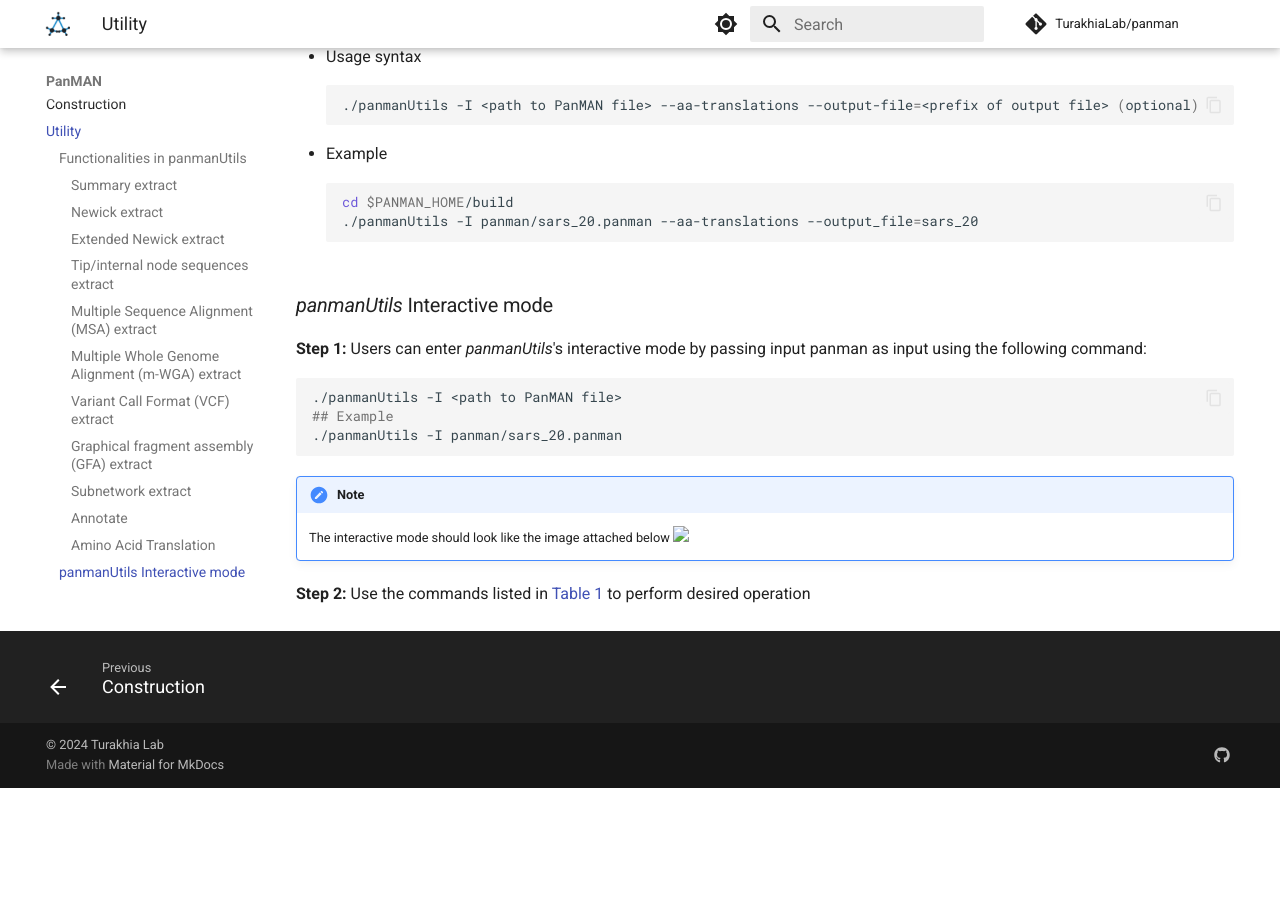
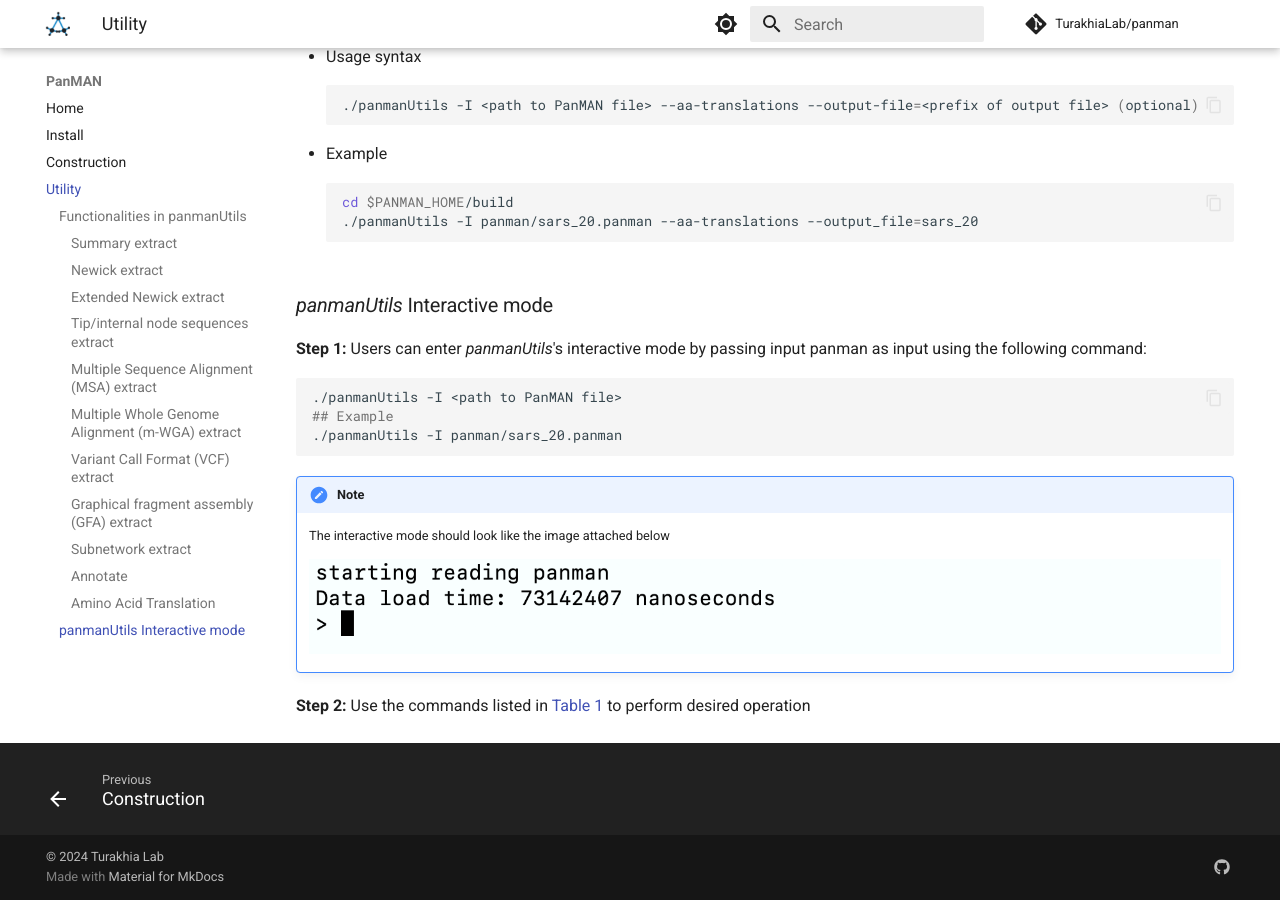
Before and after one commit to TurakhiaLab/panman, an MkDocs documentation site: the page built from docs/utils.md, in a window 1280 px wide and 900 px high, scrolled down 5067 px. Built offline with MkDocs 1.6.1 and Material for MkDocs 9.7.7, drawn with Linux system fonts in a browser that asks for light colours; comment, search, counter and statistics services are not loaded; before the commit the page ends 5855 px from its top, so only the background shows below that.

Commit message:
added interative mode figure

````diff
--- a/docs/utils.md
+++ b/docs/utils.md
@@ -203,8 +203,9 @@
 ./panmanUtils -I panman/sars_20.panman
 ```
 
-!!!Note
+!!! Note
     The interactive mode should look like the image attached below
-    <img src="images/interactiveMode.png" /><br>
+
+    ![Interactive Mode](images/interactiveMode.png)
 
 **Step 2:** Use the commands listed in [Table 1](#table1) to perform desired operation
````
